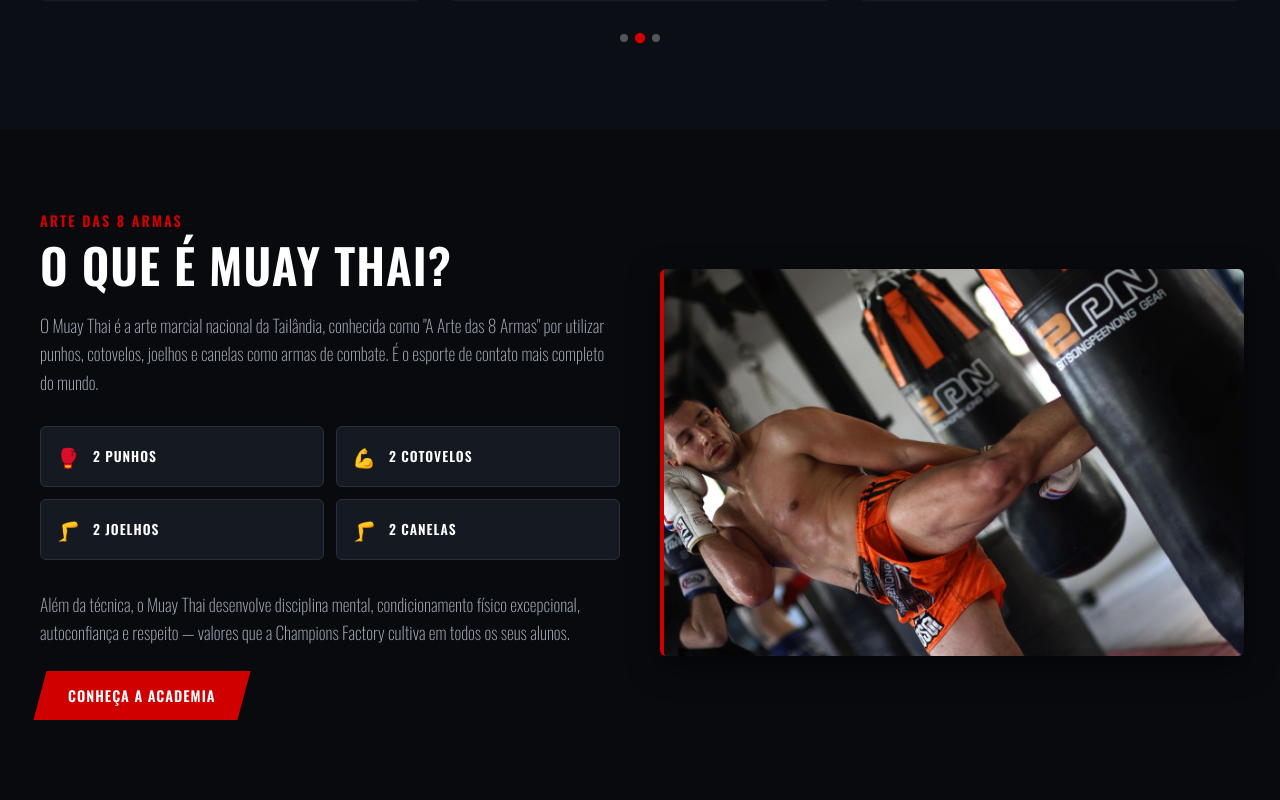
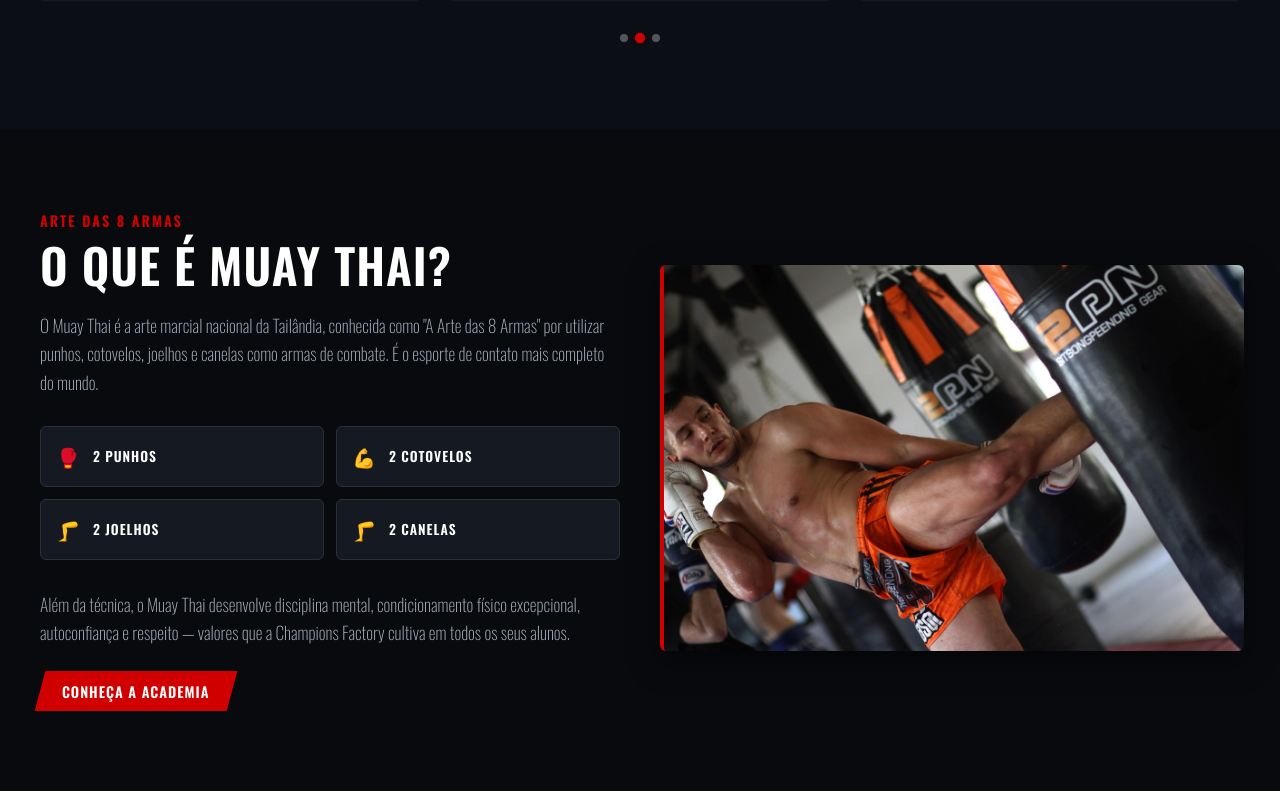
Before and after one commit to michelNice/arena-siam-fight, a React (Vite) app: page / in a window 1280 px wide. Shown: the part 3253-4053 px from the top of the page. Built offline with nearby package versions, Linux system fonts and the light colour scheme.

Commit message:
feat: ajusta tamanho do botão na seção weapons muy (#31)

```diff
--- a/src/components/WeaponsMuy/WeaponsMuy.scss
+++ b/src/components/WeaponsMuy/WeaponsMuy.scss
@@ -85,7 +85,7 @@
     }
 
     &__btn {
-        @include buttons.button-base($padding: 14px 28px, $font-size: 0.9rem, $skew: -15deg);
+        @include buttons.button-base($font-size: 0.9rem, $skew: -15deg);
         @include buttons.button-primary;
     }
 
```
